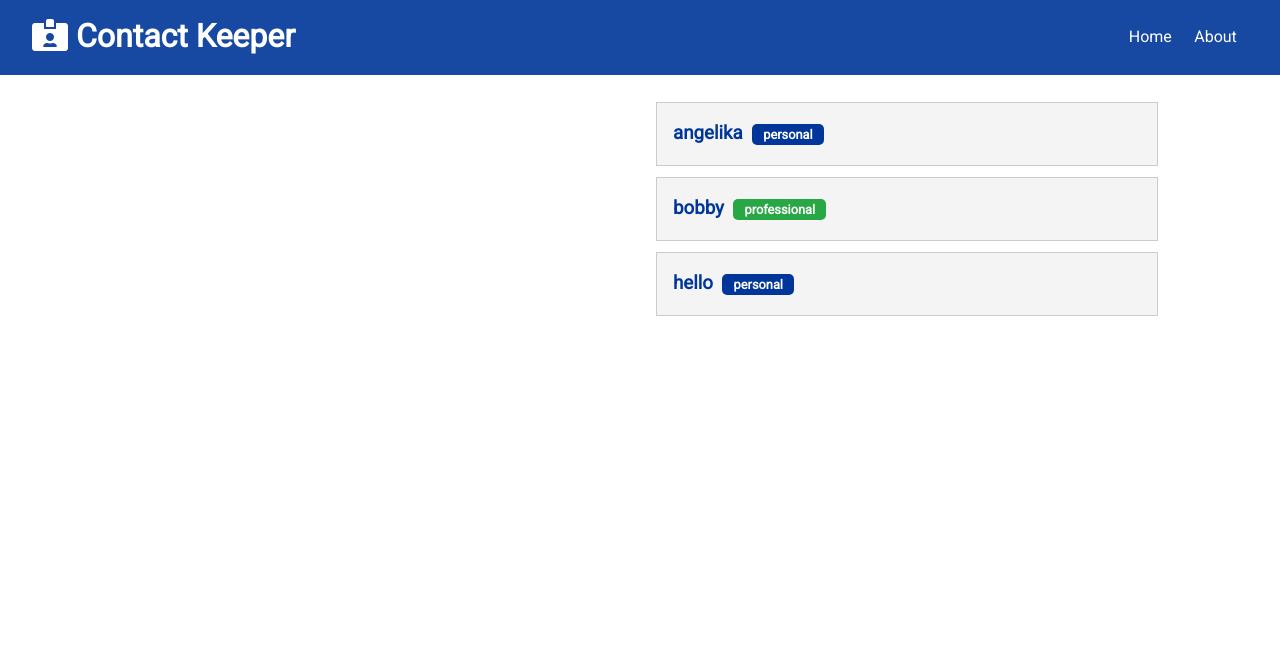
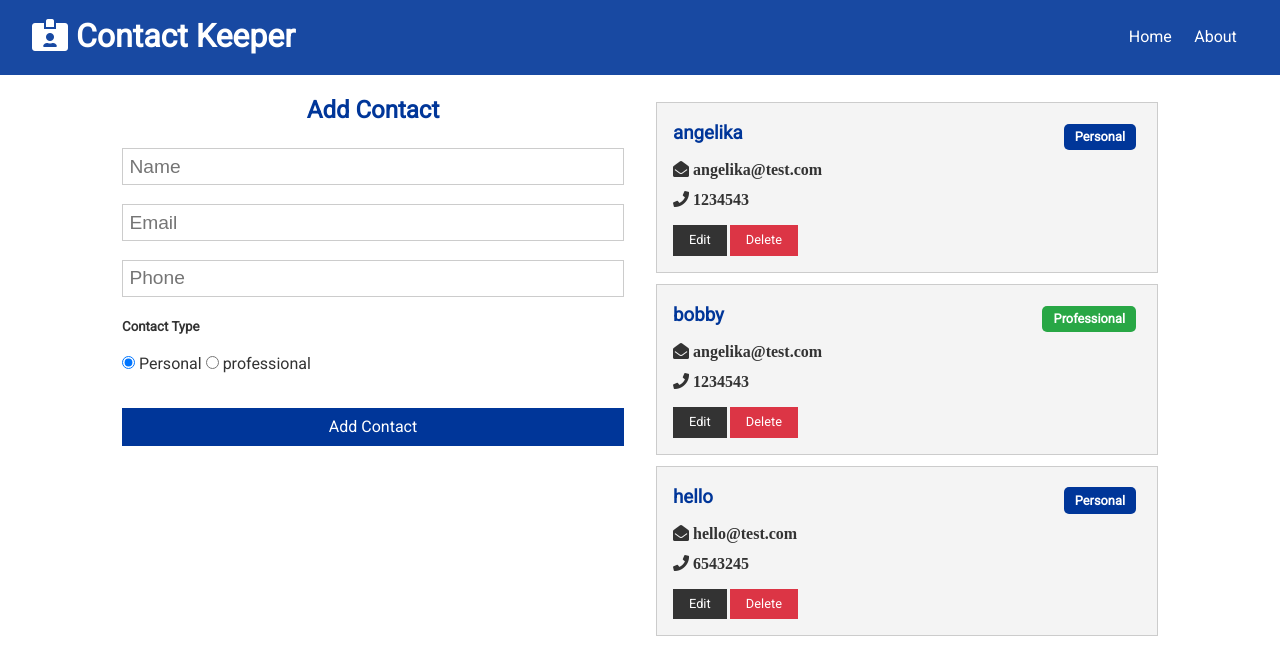
Before and after one commit to angelikahoeflich/contact-finder, a React (Create React App) app: page / in a window 1280 px wide. Shown: the top 658 px of the page. Built offline with nearby package versions, Linux system fonts and the light colour scheme.

Commit message:
form handling

```diff
--- /dev/null
+++ b/src/Components/Contacts/ContactForm.js
@@ -0,0 +1,46 @@
+import React, {useState} from 'react';
+
+const ContactForm = () => {
+  const [contact, setContact] = useState({name:'',
+  email: '',
+  phone: '',
+  type: 'personal'
+})
+
+  const {name, email, phone, type} = contact;
+
+  const onChange = e => setContact({...contact,[e.target.name] : e.target.value })
+
+  return (
+
+    <form>
+     <h2 className="text-primary">Add Contact</h2>
+     <input
+      type="text"
+      placeholder='Name'
+      name='name'
+      value={name}
+      onChange={onChange}/>
+     <input
+      type="email"
+      placeholder='Email'
+      name='email'
+      value={email}
+      onChange={onChange}/>
+     <input
+      type="text"
+      placeholder='Phone'
+      name='phone'
+      value={phone}
+      onChange={onChange}/>
+      <h5>Contact Type</h5>
+      <input type="radio" name="type" value="personal" checked={type === 'personal'}/> Personal{' '}
+      <input type="radio" name="type" value="professional" checked={type === 'professional'}/> professional
+      <div>
+        <input type="submit" value="Add Contact" className="btn btn-primary btn-block"/>
+      </div>
+    </form>
+  )
+}
+
+export default ContactForm
--- a/src/Components/Contacts/ContactItem.js
+++ b/src/Components/Contacts/ContactItem.js
@@ -1,4 +1,5 @@
 import React from 'react'
+import PropTypes from 'prop-types';
 
 
  const ContactItem = ({contact}) => {
@@ -7,10 +8,26 @@
   return (
 
     <div className="card bg-light">
-      <h3 className="text-primary text-left">{name}{' '}<span className={'badge ' + (type === 'professional' ? 'badge-success' : 'badge-primary')
-      }>{type}</span></h3>
+      <h3 className="text-primary text-left">{name}{' '}<span style={{float:'right'}}className={'badge ' + (type === 'professional' ? 'badge-success' : 'badge-primary')
+      }>{type.charAt(0).toUpperCase() + type.slice(1)}</span></h3>
+      <ul className="list">
+        {email && (<li>
+          <i className="fas fa-envelope-open"> {email}</i>
+        </li>)}
+        {phone && (<li>
+          <i className="fas fa-phone"> {phone}</i>
+        </li>)}
+      </ul>
+      <p>
+        <button className="btn btn-dark btn-sm">Edit</button>
+        <button className="btn btn-danger btn-sm">Delete</button>
+      </p>
     </div>
   )
 }
 
+ContactItem.propTypes = {
+  contact: PropTypes.object.isRequired
+}
+
 export default ContactItem
--- a/src/Components/Pages/Home.js
+++ b/src/Components/Pages/Home.js
@@ -1,11 +1,12 @@
 import React from 'react'
-import Contacts from '../Contacts/Contacts'
+import Contacts from '../Contacts/Contacts';
+import ContactForm from '../Contacts/ContactForm';
 
 const Home = () => {
   return (
     <div className="grid-2">
       <div>
-        {/* contact form */}
+        <ContactForm/>
       </div>
       <div>
         <Contacts/>
```
Also changed, not shown: 1 other file (tests, documents, lock files or other folders).
